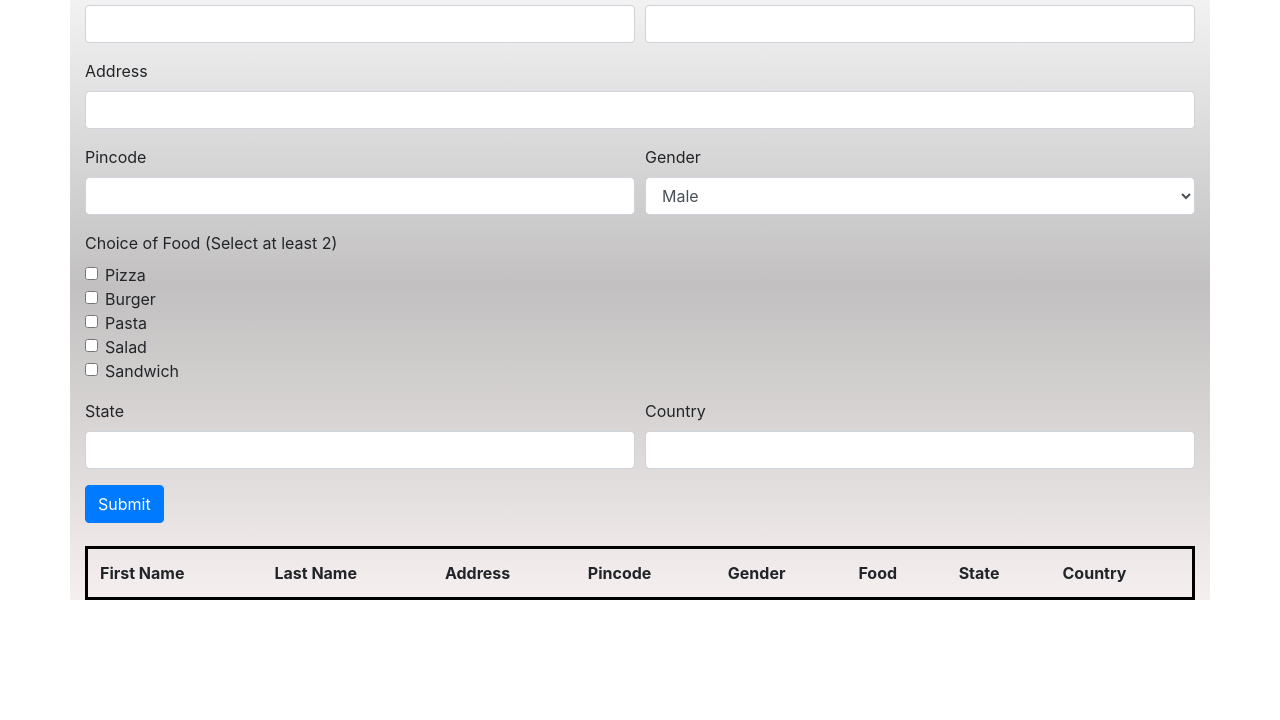
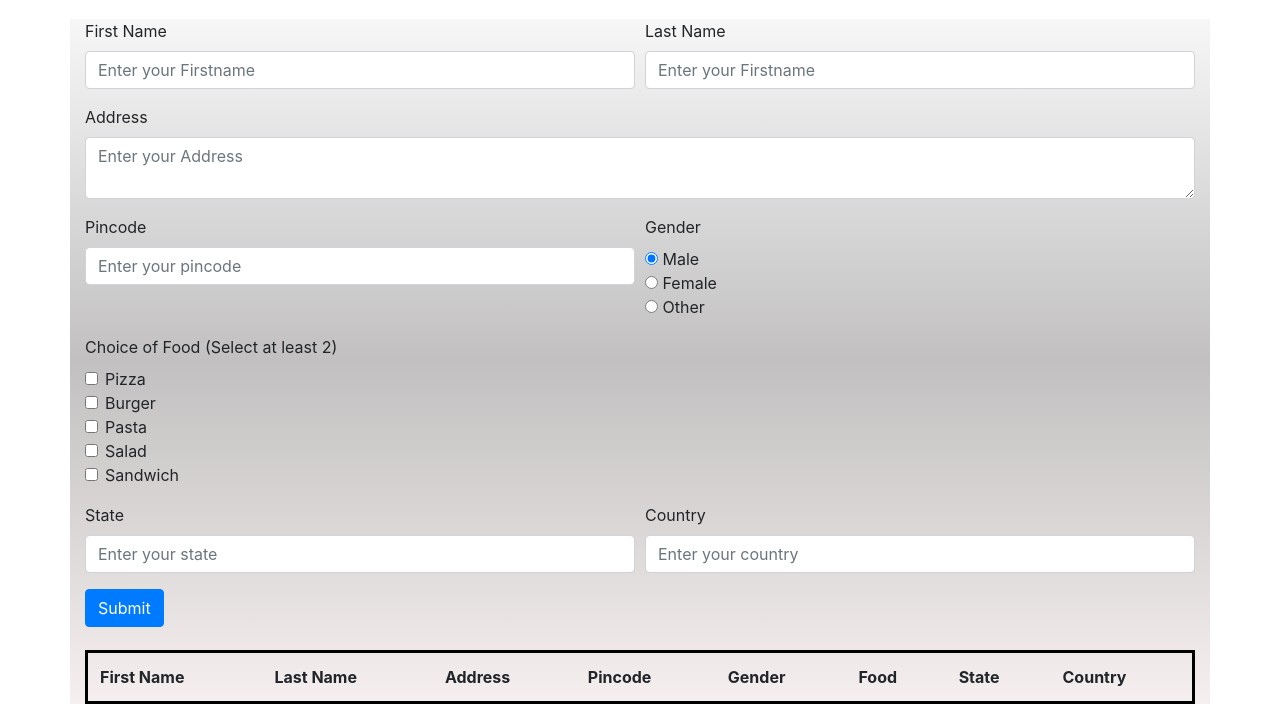
Before and after one commit to srihari0501/food-order, a plain HTML site: page index.html in a window 1280 px wide. Shown: the part 109-829 px from the top of the page. Before the commit the page ends 800 px from the top, so only its background shows below. Drawn offline with nearby package versions, Linux system fonts and the light colour scheme.

Commit message:
Update index.html

```diff
--- a/index.html
+++ b/index.html
@@ -5,41 +5,45 @@
     <meta charset="UTF-8">
     <meta name="viewport" content="width=device-width, initial-scale=1.0">
     <title>Form and Table</title>
-    <!-- <link rel="stylesheet" href="https://maxcdn.bootstrapcdn.com/bootstrap/4.5.2/css/bootstrap.min.css"> -->
 
     <link href="https://maxcdn.bootstrapcdn.com/bootstrap/4.0.0/css/bootstrap.min.css" rel="stylesheet">
 
     <link rel="stylesheet" href="style.css">
 </head>
+
 <body>
-    <h3>Fast Food Order Form</h3>
+    <h1 id="title">Fast Food Order Form</h1>
+    <p id="description">Online form for ordering fast food</p>
     <div class="container mt-5">
-        <form id="myForm">
+        <form id="form">
             <div class="form-row">
                 <div class="form-group col-md-6">
                     <label for="firstName">First Name</label>
-                    <input type="text" class="form-control" id="firstName" required>
+                    <input type="text" class="form-control" id="first-name" placeholder="Enter your Firstname" required>
                 </div>
                 <div class="form-group col-md-6">
                     <label for="lastName">Last Name</label>
-                    <input type="text" class="form-control" id="lastName" required>
+                    <input type="text" class="form-control" id="last-name" placeholder="Enter your Firstname" required>
                 </div>
             </div>
             <div class="form-group">
                 <label for="address">Address</label>
-                <input type="text" class="form-control" id="address" required>
+
+                <textarea class="form-control" id="address" placeholder="Enter your Address"></textarea>
+
             </div>
             <div class="form-row">
                 <div class="form-group col-md-6">
                     <label for="pincode">Pincode</label>
-                    <input type="text" class="form-control" id="pincode" required>
+                    <input type="text" class="form-control" id="pincode" placeholder="Enter your pincode" required>
                 </div>
                 <div class="form-group col-md-6">
-                    <label for="gender">Gender</label>
-                    <select class="form-control" id="gender" required>
-                        <option value="male">Male</option>
-                        <option value="female">Female</option>
-                    </select>
+                    <label for="gender">Gender</label><br>
+
+
+                    <input type="radio" name="gender" value="male" checked> Male<br>
+                    <input type="radio" name="gender" value="female"> Female<br>
+                    <input type="radio" name="gender" value="other"> Other
                 </div>
             </div>
             <div class="form-group">
@@ -68,14 +72,14 @@
             <div class="form-row">
                 <div class="form-group col-md-6">
                     <label for="state">State</label>
-                    <input type="text" class="form-control" id="state" required>
+                    <input type="text" class="form-control" id="state" placeholder="Enter your state" required>
                 </div>
                 <div class="form-group col-md-6">
                     <label for="country">Country</label>
-                    <input type="text" class="form-control" id="country" required>
+                    <input type="text" class="form-control" id="country" placeholder="Enter your country" required>
                 </div>
             </div>
-            <button type="button" class="btn btn-primary" onclick="submitForm()">Submit</button>
+            <button type="button" class="btn btn-primary" id="submit" onclick="submitForm()">Submit</button>
         </form>
 
         <table class="table table-striped">
@@ -94,11 +98,13 @@
             <tbody id="dataTableBody">
             </tbody>
         </table>
+
     </div>
 
     <script src="https://code.jquery.com/jquery-3.5.1.slim.min.js"></script>
     <script src="https://cdn.jsdelivr.net/npm/@popperjs/core@2.10.2/dist/umd/popper.min.js"></script>
     <script src="https://maxcdn.bootstrapcdn.com/bootstrap/4.5.2/js/bootstrap.min.js"></script>
+    <script src="https://app.zenclass.in/sheets/v1/js/zen/suite/bundle.js"></script>
     <script src="script.js"></script>
 </body>
 
```
